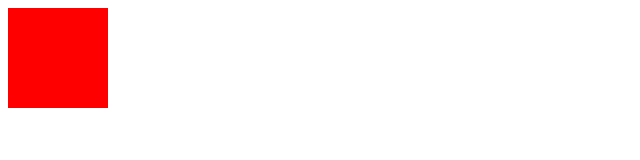
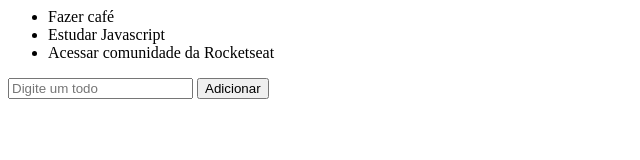
Before and after one commit to Paulo-Felipe-96/Rocketseat_Skylab_Javascript, a plain HTML site: page index.html in a window 1280 px wide. Shown: the whole page, without its empty margins (0-640 px from the left). Drawn offline with Linux system fonts and the light colour scheme.

Commit message:
created todoList and dynamic render

```diff
--- a/index.html
+++ b/index.html
@@ -5,14 +5,10 @@
 </head>
 <body>
     <div id="app">
-        <div class="box"></div>
+        <ul></ul>
+        <input type="text" placeholder="Digite um todo">
+        <button>Adicionar</button>
     </div>
-    <script>
-        var boxElement = document.querySelector('.box');
-
-        boxElement.style.width = 100;
-        boxElement.style.height = 100;
-        boxElement.style.backgroundColor = '#f00';
-    </script>
+    <script src="todos.js"></script>
 </body>
 </html>
--- /dev/null
+++ b/todos.js
@@ -0,0 +1,33 @@
+var listElement = document.querySelector('#app ul');
+var inputElement = document.querySelector('#app input');
+var buttonElement = document.querySelector('#app button');
+
+var todos = [
+    'Fazer café',
+    'Estudar Javascript',
+    'Acessar comunidade da Rocketseat'
+];
+
+function renderTodos() {
+    listElement.innerHTML = '';
+
+    for (todo of todos) {
+        var todoElement = document.createElement('li');
+        var todoText = document.createTextNode(todo);
+
+        todoElement.appendChild(todoText);
+        listElement.appendChild(todoElement);
+    }
+};
+
+renderTodos();
+
+function addTodo() {
+    var todoText = inputElement.value;
+
+    todos.push(todoText);
+    inputElement.value = '';
+    renderTodos();
+};
+
+buttonElement.onclick = addTodo;
```
